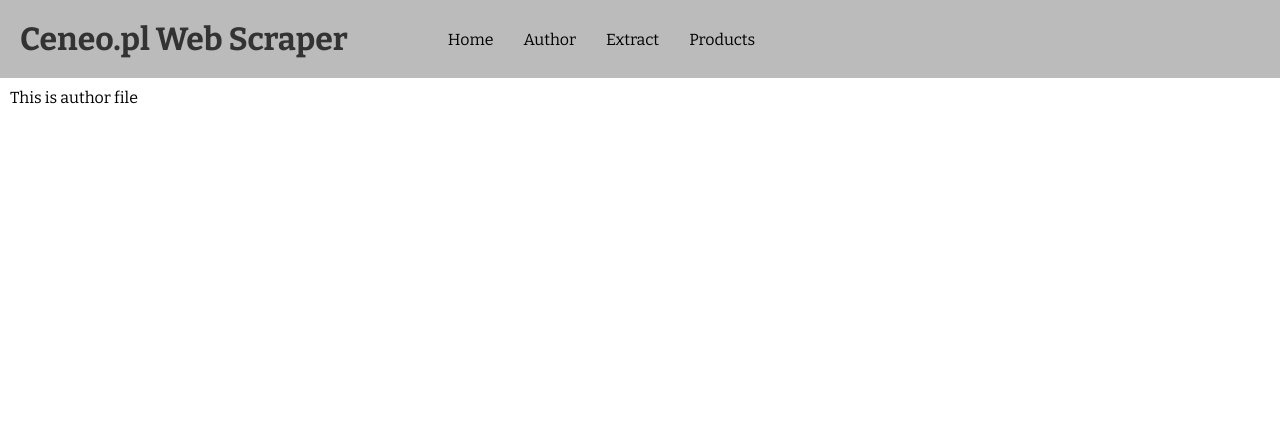
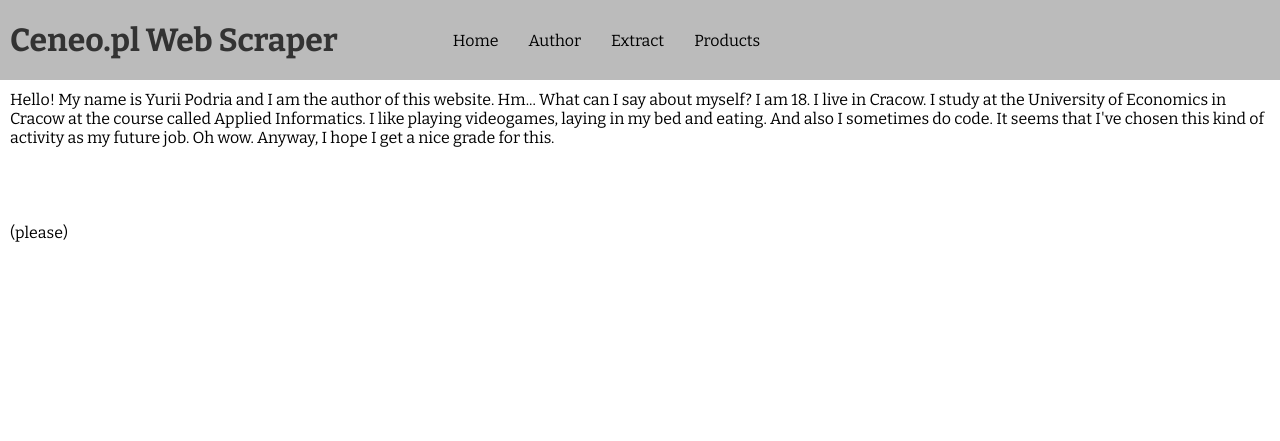
Before and after one commit to yuriipodria/CeneoWebScraperAI11YP, a Flask app: page /author in a window 1280 px wide. Shown: the top 441 px of the page. Run offline with Flask 3, Linux system fonts and the light colour scheme.

Commit message:
09.05.2024 yurii podria

```diff
--- a/app/static/blocks/header.css
+++ b/app/static/blocks/header.css
@@ -5,5 +5,5 @@
   color: var(--header-font-color);
   background-color: var(--background-color);
   text-align: center;
-  padding: 20px;
+  padding: 10px;
 }
--- a/app/static/blocks/nav.css
+++ b/app/static/blocks/nav.css
@@ -1,19 +1,23 @@
 .nav__list {
-    display: flex;
-    justify-content: left;
-    gap: 30px;
-    list-style: none;
+  display: flex;
+  justify-content: left;
+  list-style: none;
 }
 
 .nav__link {
-    color: #000;
-    text-decoration: none;
+  display: flex;
+  align-items: center;
+  height: var(--nav-item-height);
+  padding-inline: 15px;
+  color: #000;
+  text-decoration: none;
+  transition: .2s;
+}
+
+.nav__link:hover {
+  transform: scale(1.2);
 }
 
 .nav__item {
-    transition: .2s;
+  height: var(--nav-item-height);
 }
-
-.nav__item:hover {
-    transform: scale(1.2);
-}
--- a/app/static/blocks/section.css
+++ b/app/static/blocks/section.css
@@ -8,7 +8,7 @@
   padding: 5px;
   border-radius: 8px;
   border: 2px solid #b92020;
-  margin-block-end: 30px;
+  margin-block-end: 15px;
   text-align: center;
   font-size: 20px;
 }
--- a/app/static/utils/variables.css
+++ b/app/static/utils/variables.css
@@ -2,4 +2,5 @@
   --background-color: #bbb;
   --header-font-color: #333;
   --footer-height: 50px;
+  --nav-item-height: 60px;
 }
--- a/app/templates/author.html
+++ b/app/templates/author.html
@@ -1,4 +1,15 @@
 {% extends "base.html" %}
 {% block content %}
-  <p class="section__description">This is author file</p>
+  <p class="section__description">
+    Hello! My name is Yurii Podria and I am the author of this website. Hm... What can I say about myself?
+    I am 18. I live in Cracow. I study at the University of Economics in Cracow at the course called Applied Informatics.
+    I like playing videogames, laying in my bed and eating. And also I sometimes do code. It seems that I've
+    chosen this kind of activity as my future job. Oh wow. Anyway, I hope I get a nice grade for this.
+    <br>
+    <br>
+    <br>
+    <br>
+    <br>
+    (please)
+  </p>
 {% endblock %}
--- a/app/templates/index.html
+++ b/app/templates/index.html
@@ -1,4 +1,8 @@
 {% extends "base.html" %}
 {% block content %}
-  <p class="section__description">This is index file</p>
+  <p class="section__description">
+    Hey! This is Ceneo Web Scraper project for Computer Programming. Here you can basically take a product
+    by its id and analyze this product's reviews. For such purposes we used flask. Visit the
+    <a href="{{url_for('extract')}}">Extract page</a> to start analyzing and have fun!
+  </p>
 {% endblock %}
```
